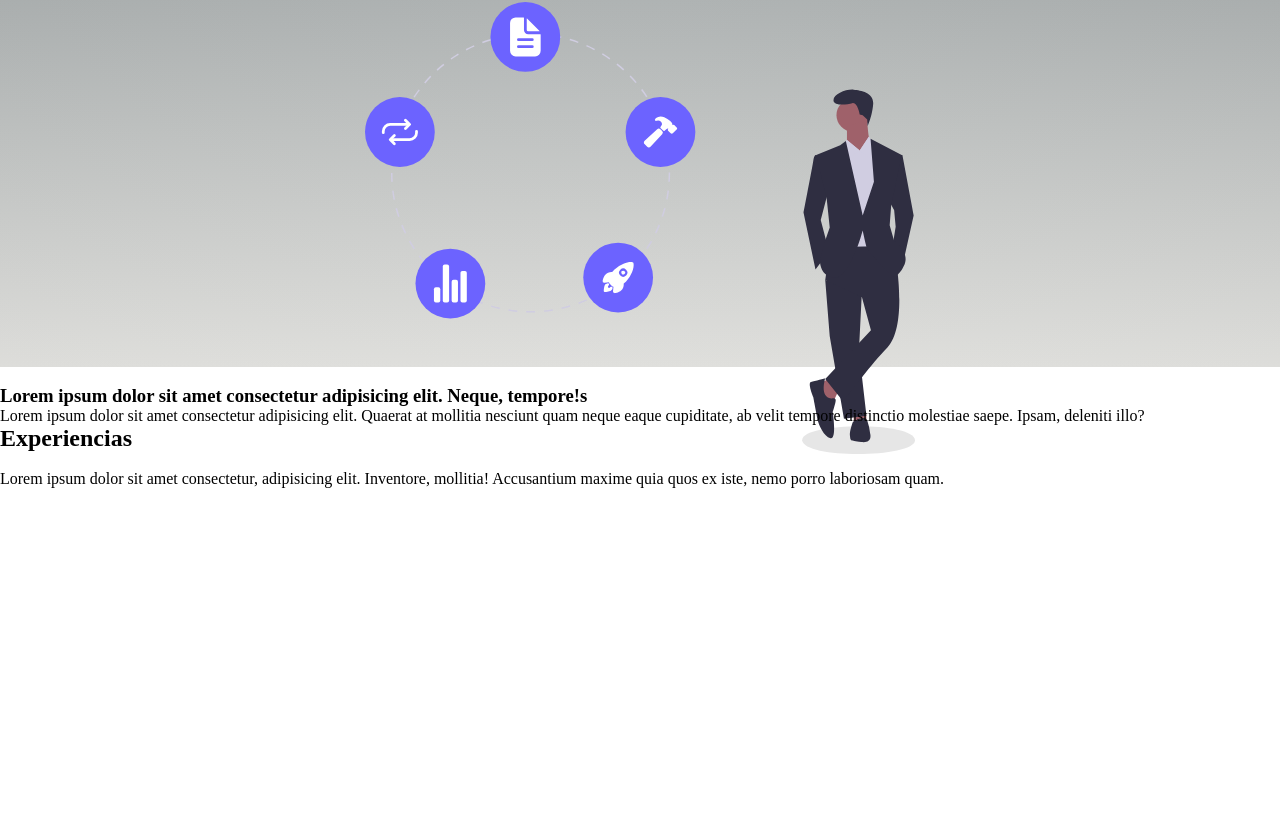
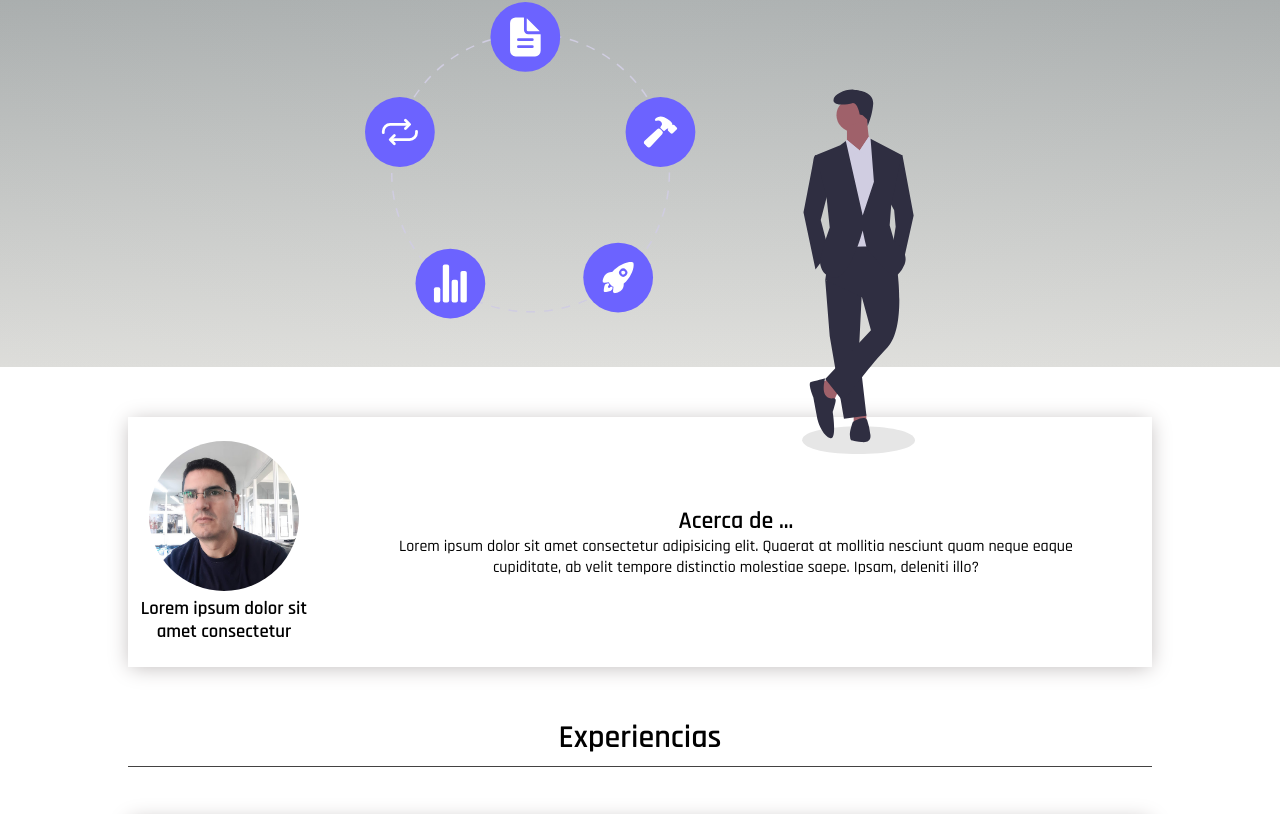
Before and after one commit to infortrOnix/Portfolio, a plain HTML site: page index.html in a window 1280 px wide. Shown: the part 133-947 px from the top of the page. Before the commit the page ends 800 px from the top, so only its background shows below. Drawn offline with Linux system fonts and the light colour scheme; a web font is replaced by a local one.

Commit message:
agregamos acerca de ...

```diff
--- a/css/styles.css
+++ b/css/styles.css
@@ -6,6 +6,11 @@
     list-style: none;
 }
 
+body{
+    font-family: 'Merienda One', cursive;
+    font-family: 'Nunito Sans', sans-serif;
+    font-family: 'Rajdhani', sans-serif;
+}
 
 header{
     width: 100%;
@@ -65,3 +70,42 @@ header{
     padding-top: 35px;
 
 }
+
+.acercade {
+
+    width: 80%;
+    height: 250px;
+    margin: 50px auto;
+    display: flex;
+    justify-content:center;
+    align-items: center;
+    text-align: center;
+    box-shadow: 0 2px 20px -2px rgb(189, 184, 184);
+}
+
+.acercade__paragraph{
+
+    padding: 0px 50px;
+}
+
+.experiencia p{
+    padding-left: 80px;
+}
+.acercade .foto img{
+
+    width: 150px;
+    height: 150px;
+    object-fit: cover;
+    border-radius: 80px;
+
+}
+
+.separador{
+    width: 80%;
+    height: 50px;
+    margin:0 auto ;
+    text-align: center;
+    border-bottom: 1px solid rgba(44, 43, 43, 0.89);
+
+
+}
--- a/index.html
+++ b/index.html
@@ -5,6 +5,9 @@
     <meta http-equiv="X-UA-Compatible" content="IE=edge">
     <meta name="viewport" content="width=device-width, initial-scale=1.0">
     <link rel="stylesheet" href="./css/styles.css">
+    <link rel="preconnect" href="https://fonts.googleapis.com">
+<link rel="preconnect" href="https://fonts.gstatic.com" crossorigin>
+<link href="https://fonts.googleapis.com/css2?family=Merienda+One&family=Nunito+Sans:wght@300&family=Rajdhani:wght@300;500;600&display=swap" rel="stylesheet">
     <title>Argentina Programa</title>
 </head>
 <body>
@@ -35,15 +38,18 @@
 
     <section class="acercade">
         <div class="foto">
-            <img src="" alt="">
-            <h3>Lorem ipsum dolor sit amet consectetur adipisicing elit. Neque, tempore!s</h3>
+            <img src="./imgs/merli.jpg" alt="">
+            <h3>Lorem ipsum dolor sit amet consectetur </h3>
         </div>
         <div class="acercade__paragraph">
+            <h2>Acerca de ...</h2>
             <p>Lorem ipsum dolor sit amet consectetur adipisicing elit. Quaerat at mollitia nesciunt quam neque eaque cupiditate, ab velit tempore distinctio molestiae saepe. Ipsam, deleniti illo?</p>
         </div>
     </section>
-
-    <section class="experiencia">
+<div class="separador">
+    <h1>Experiencias</h1>
+</div>
+    <section class="experiencia acercade">
         <h2>Experiencias</h2>
         <div class="experiencia__img">
             <img src="" alt="">
```
Also changed, not shown: imgs/merli.jpg (added).
